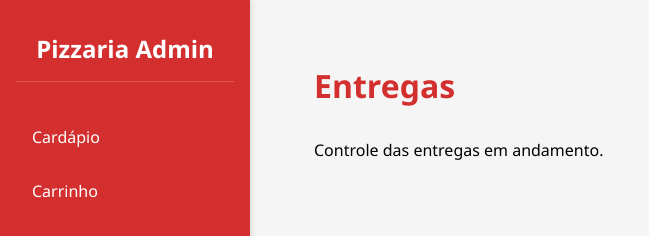
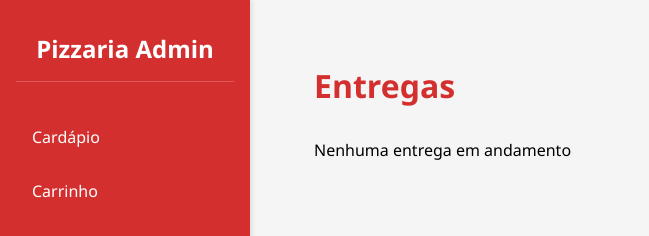
Before and after one commit to g-ribeirods/proj_pizzaria, a React (Vite) app: page /entregas in a window 1280 px wide. Shown: the top 236 px of the page, without its empty margins (0-649 px from the left). Built offline with nearby package versions, Linux system fonts and the light colour scheme.

Commit message:
integrating deliveries with kitchen and cart

```diff
--- a/src/pages/Entregas.jsx
+++ b/src/pages/Entregas.jsx
@@ -1,4 +1,5 @@
 import styled from 'styled-components';
+import { usePedidos } from '../context/PedidosContext';
 
 const Content = styled.div`
   padding: 2rem;
@@ -9,11 +10,32 @@ const Title = styled.h1`
   margin-bottom: 2rem;
 `;
 
+const PedidoCard = styled.div`
+  padding: 1rem;
+  margin-bottom: 1rem;
+  background: #f8f8f8;
+  border-radius: 6px;
+`;
+
 export function Entregas() {
+  const { pedidosEntrega } = usePedidos();
+
   return (
     <Content>
       <Title>Entregas</Title>
-      <p>Controle das entregas em andamento.</p>
+
+      {pedidosEntrega.length === 0 ? (
+        <p>Nenhuma entrega em andamento</p>
+      ) : (
+        pedidosEntrega.map((pedido, index) => (
+          <PedidoCard key={index}>
+            <p><strong>Data:</strong> {pedido.data}</p>
+            {pedido.itens.map((item, i) => (
+              <p key={i}>{item.quantity}x {item.name}</p>
+            ))}
+          </PedidoCard>
+        ))
+      )}
     </Content>
   );
 }
```
